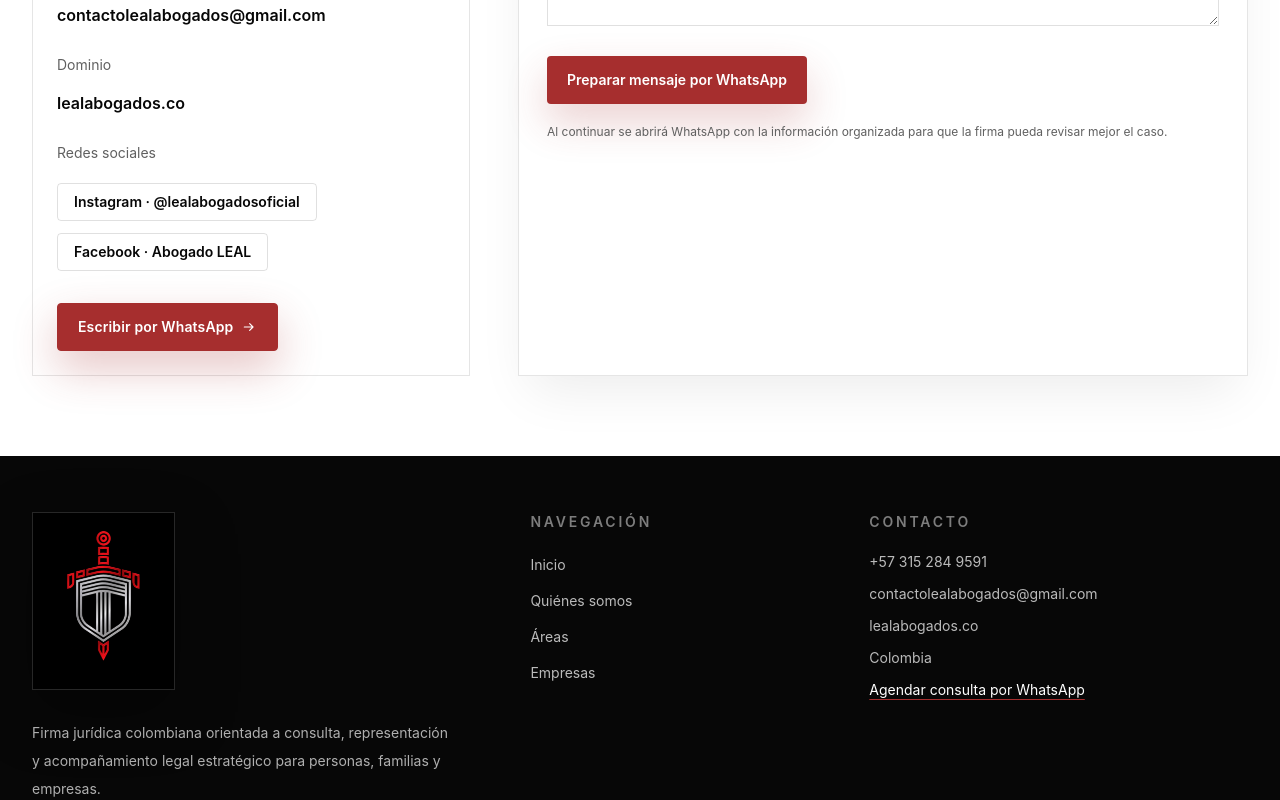
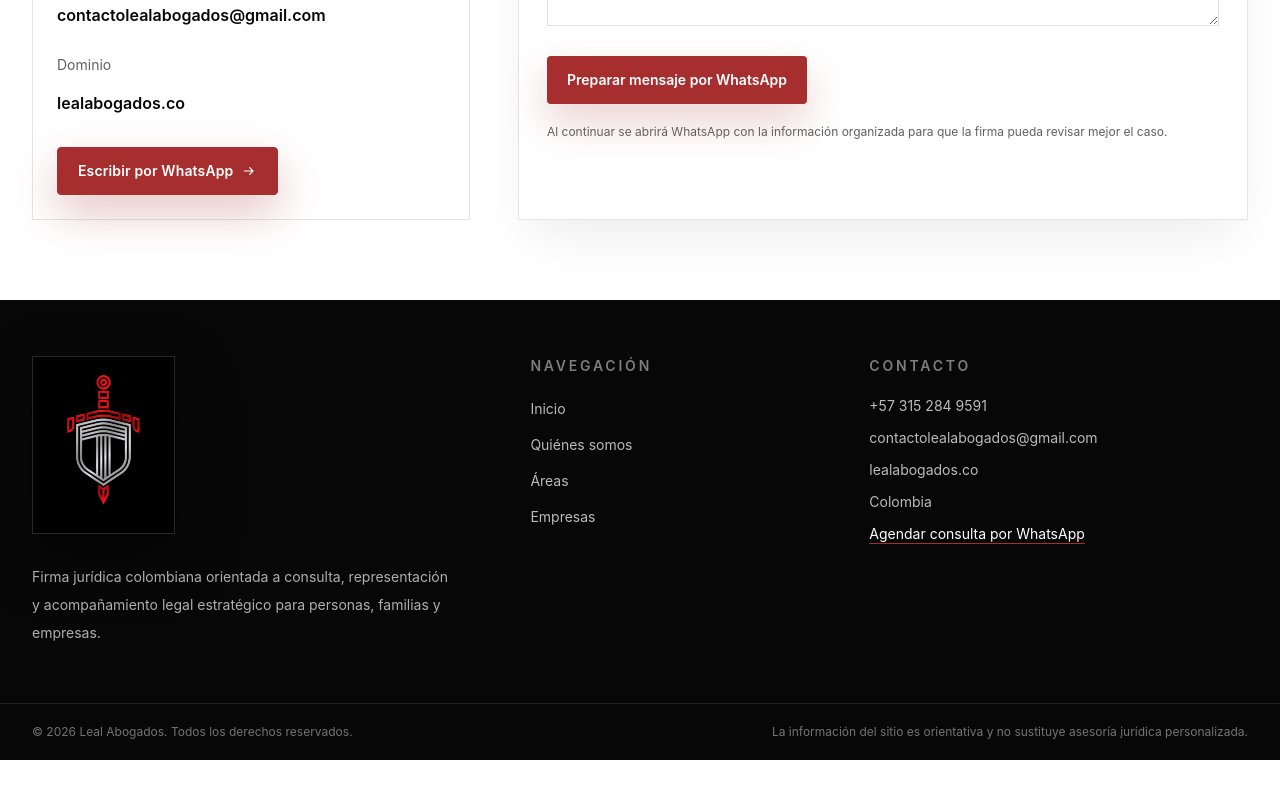
Before and after one commit to davidricardobc/LealAbogados, a Next.js app: page /contacto in a window 1280 px wide. Shown: the part 1300-2100 px from the top of the page. After the commit the page ends 2060 px from the top, so only its background shows below. Built offline with nearby package versions, Linux system fonts and the light colour scheme.

Commit message:
content: Ocultar redes sociales Leal

```diff
--- a/src/app/contacto/page.tsx
+++ b/src/app/contacto/page.tsx
@@ -37,6 +37,8 @@
               <p className="font-semibold text-ink">{siteConfig.email}</p>
               <p className="pt-3 text-sm text-muted">Dominio</p>
               <p className="font-semibold text-ink">{siteConfig.domain}</p>
+              {socialProfiles.length > 0 ? (
+                <>
                   <p className="pt-3 text-sm text-muted">Redes sociales</p>
                   <div className="flex flex-wrap gap-3 pt-1">
                     {socialProfiles.map((profile) =>
@@ -60,6 +62,8 @@
                       ),
                     )}
                   </div>
+                </>
+              ) : null}
               <div className="pt-4">
                 <ButtonLink external href={whatsappUrl}>
                   Escribir por WhatsApp
--- a/src/components/site-footer.tsx
+++ b/src/components/site-footer.tsx
@@ -11,6 +11,7 @@
           <p className="mt-6 max-w-md text-sm leading-7 text-white/68">
             Firma jurídica colombiana orientada a consulta, representación y acompañamiento legal estratégico para personas, familias y empresas.
           </p>
+          {socialProfiles.length > 0 ? (
             <div className="mt-6 flex flex-wrap gap-3 text-sm text-white/72">
               {socialProfiles.map((profile) =>
                 profile.href ? (
@@ -22,6 +23,7 @@
                 ),
               )}
             </div>
+          ) : null}
         </div>
 
         <div>
--- a/src/data/site.ts
+++ b/src/data/site.ts
@@ -71,18 +71,7 @@
   { label: "Empresas", href: "/servicios-empresariales" },
 ];
 
-export const socialProfiles: SocialProfile[] = [
-  {
-    label: "Instagram",
-    handle: siteConfig.instagramHandle,
-    href: siteConfig.instagram,
-  },
-  {
-    label: "Facebook",
-    handle: "Abogado LEAL",
-    href: siteConfig.facebookUrl || undefined,
-  },
-];
+export const socialProfiles: SocialProfile[] = [];
 
 export const trustHighlights = [
   "Más de 18 años de experiencia.",
```
Lines whose indentation alone changed are shown as unchanged.
